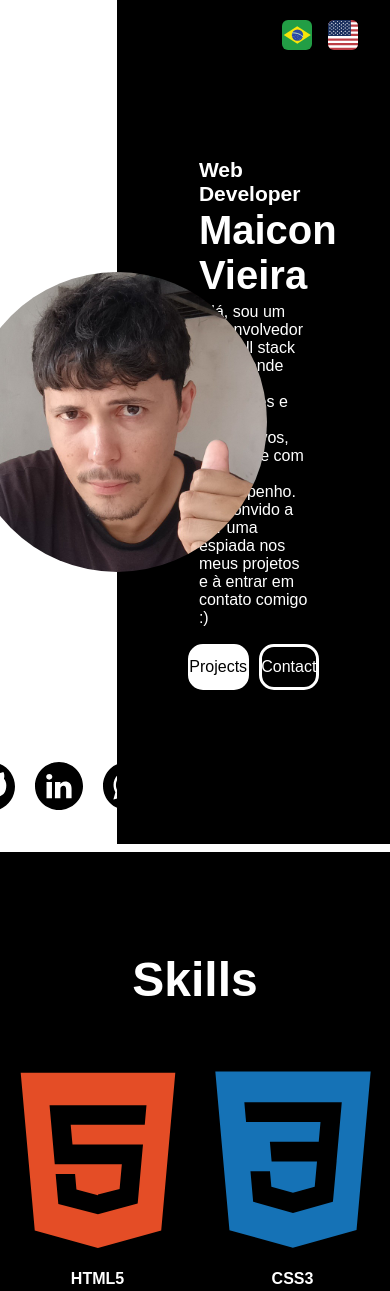
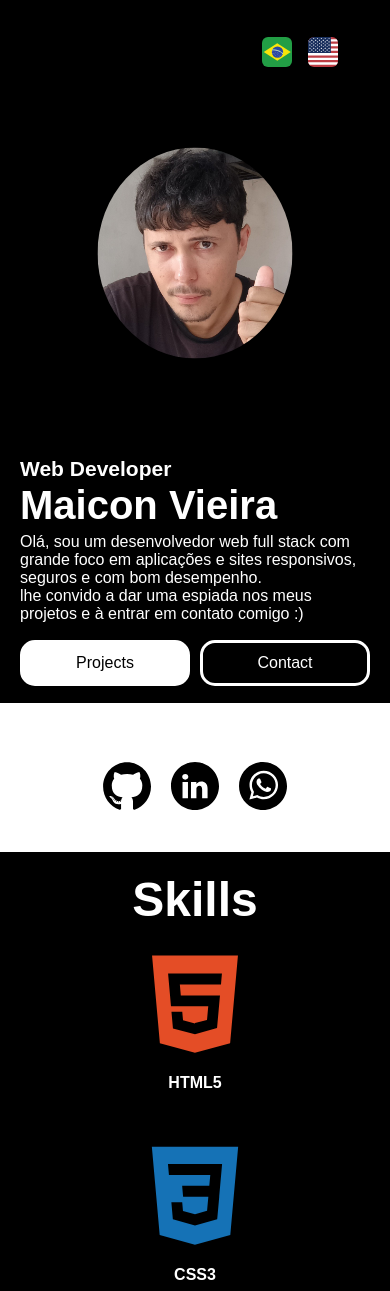
Before and after one commit to maiconjsv/portfolio, a plain HTML site: page index.html in a window 390 px wide. Shown: the top 1291 px of the page. Drawn offline with Linux system fonts and the light colour scheme; some icons are missing.

Commit message:
Mexendo na responsividade

```diff
--- a/src/css/index.css
+++ b/src/css/index.css
@@ -70,7 +70,7 @@ header{
         width: 30%;
         height: 100px;
         position:fixed;
-        z-index: 9;
+        z-index: 11;
         top: 20px;
         right: 20px;
         display: flex;
@@ -228,7 +228,7 @@ main{
         justify-content: center;
         flex-direction: column;
         text-align: center;
-        width: 100%;
+        width: 40%;
         gap: 8px;
         border-radius: 20px;
         cursor: pointer;
@@ -271,3 +271,47 @@ footer h2{
 footer h4{
     padding: 3px;
 }
+
+@media (max-width:768px){
+    .flags{
+        right: 40px;
+        top: 37px;
+    }
+
+    header{
+        flex-direction: column-reverse;
+        height: 100vh;
+    }
+    #img-div-id{
+        height: 25%;
+        width: 50%;
+        top: 30%;
+        left: 50%;
+    }
+    #description-div-id{
+        width: 100%;
+        align-items: flex-end;
+        justify-content: flex-start;
+    }
+    #contact-div-id{
+        width: 100%;
+        height: 20%;
+    }
+    #intro{
+        width: 100%;
+        margin: 20px;
+    }
+    .flags.scrolled{
+            right: -4px;
+
+        }
+    #icon-skills{
+        flex-direction: column;
+    }
+        .icons img{
+        height: 100px;
+    }
+    .skills h1{
+        margin-top: 5%;
+    }
+}
```
